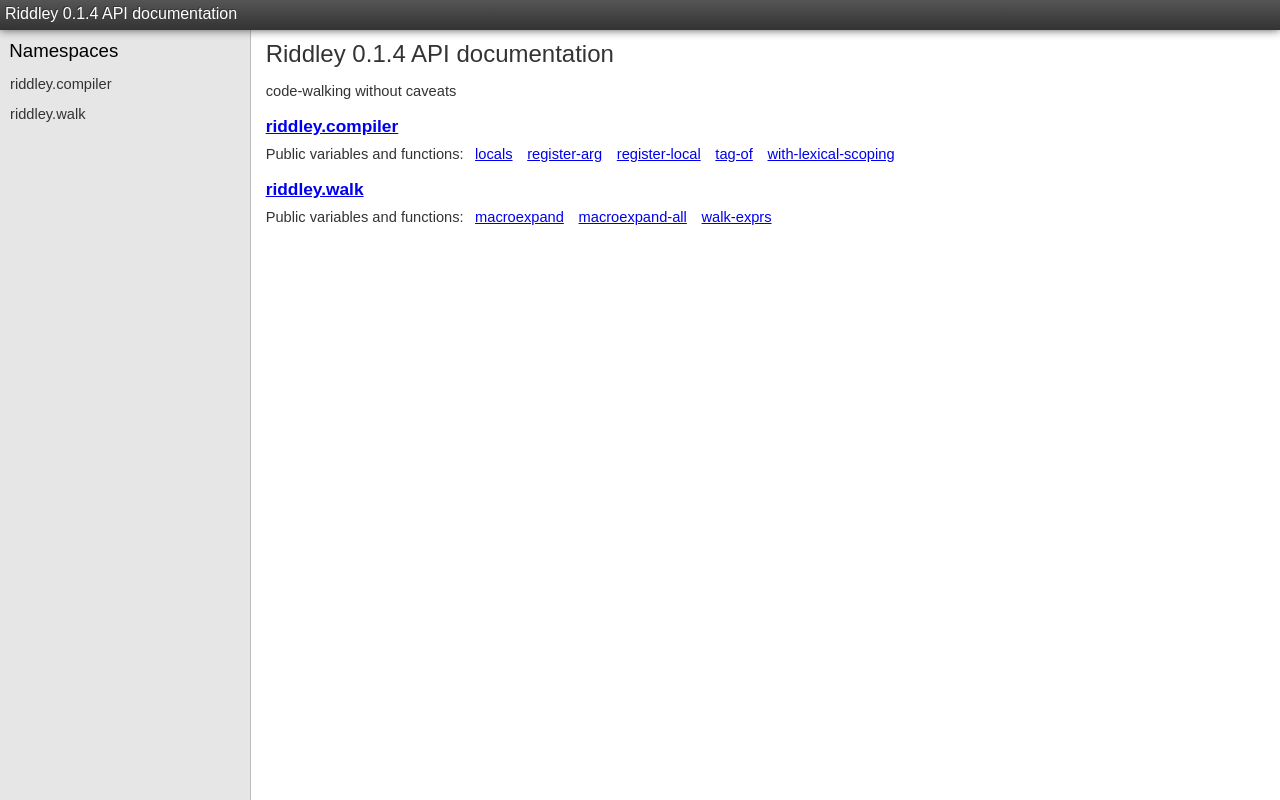
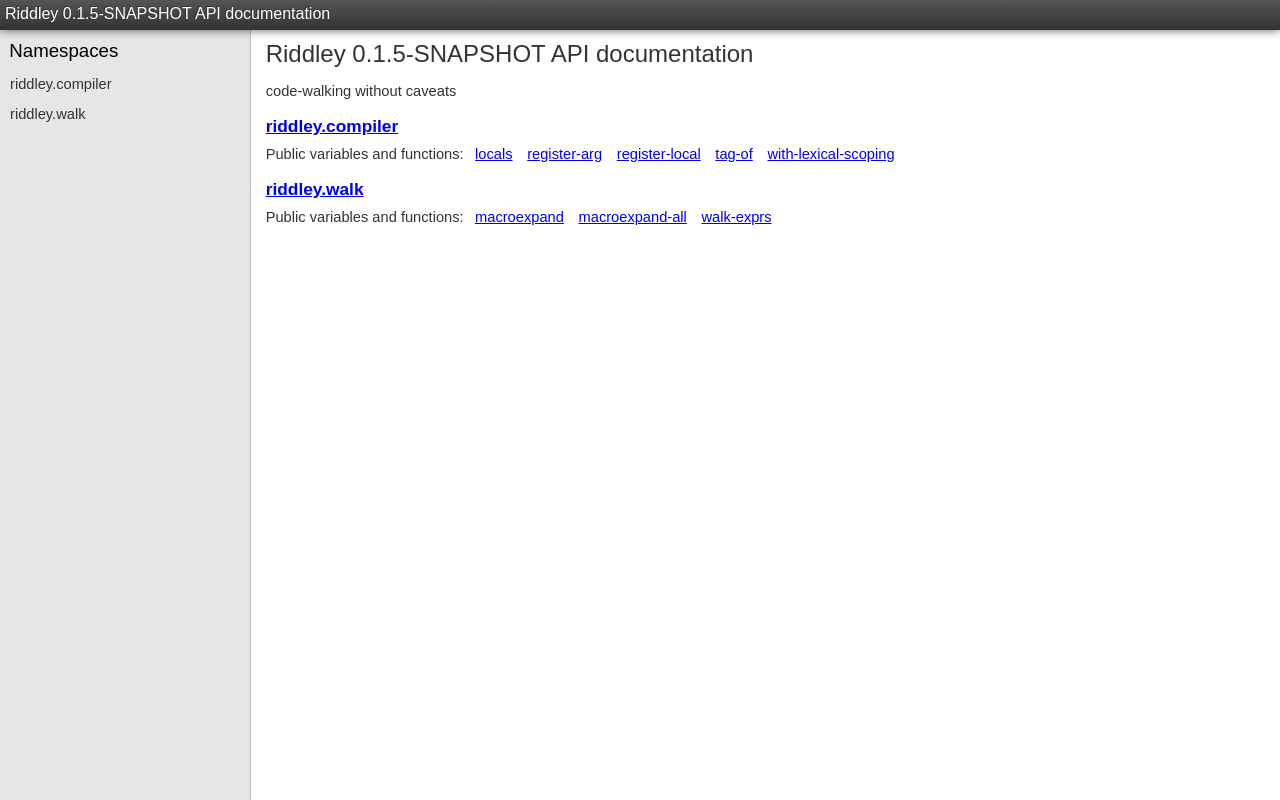
Before and after one commit to ztellman/riddley, a plain HTML site: page index.html in a window 1280 px wide. Drawn offline with Linux system fonts and the light colour scheme.

Commit message:
update docs

```diff
--- a/index.html
+++ b/index.html
@@ -1,6 +1,6 @@
 <html lang="en">
   <head>
-    <title>Riddley 0.1.4 API documentation</title>
+    <title>Riddley 0.1.5-SNAPSHOT API documentation</title>
     <link href="css/default.css" type="text/css" rel="stylesheet" />
     <link href="css/codox-md.css" type="text/css" rel="stylesheet" />
     <script type="text/javascript" src="js/jquery.min.js"></script>
@@ -9,7 +9,7 @@
   <body>
     <header>
       <div id="header">
-        <h1 class="project-title">Riddley 0.1.4 API documentation</h1>
+        <h1 class="project-title">Riddley 0.1.5-SNAPSHOT API documentation</h1>
       </div>
     </header>
     <navigation>
@@ -22,7 +22,7 @@
     </navigation>
     <article>
       <div id="content" class="namespace-index">
-        <h2 class="project-title">Riddley 0.1.4 API documentation</h2>
+        <h2 class="project-title">Riddley 0.1.5-SNAPSHOT API documentation</h2>
         <div class="doc"><p>code-walking without caveats</p>
 </div>
         <div class="project-namespaces">
```
Also changed, not shown: riddley.compiler.html (+1 -1 lines), riddley.walk.html (+1 -1 lines).
